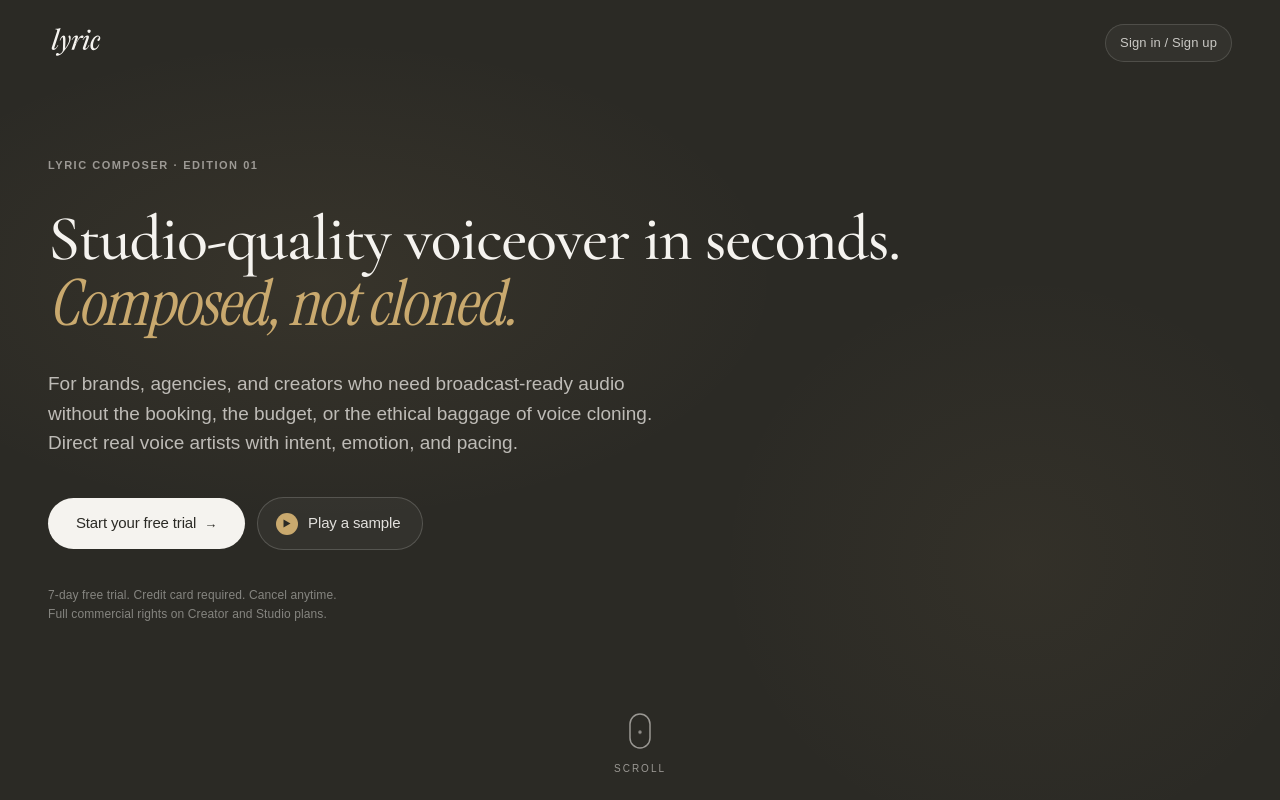
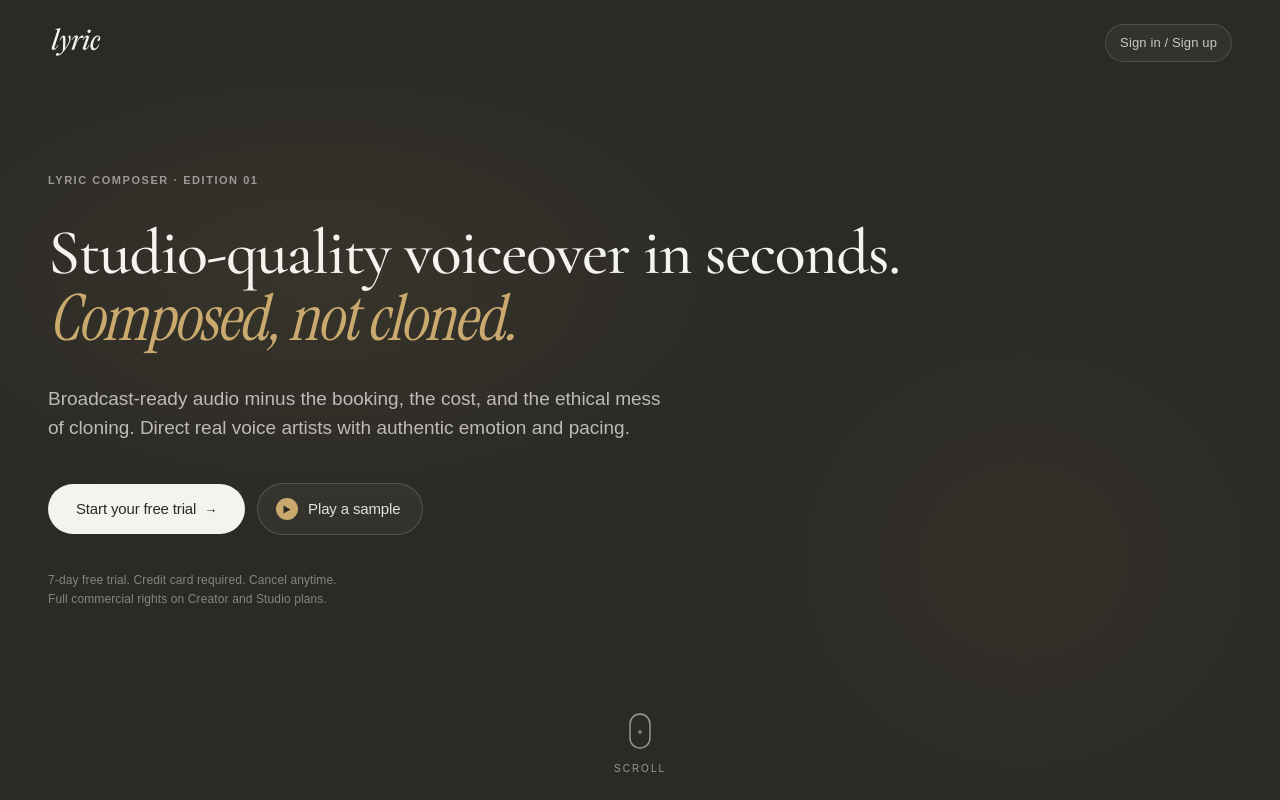
Before and after one commit to lyricvoices-gif/lyric-composer, a Next.js app: page / in a window 1280 px wide. Shown: the top 800 px of the page. Built offline with nearby package versions, Linux system fonts and the light colour scheme; no server answers.

Commit message:
Tighten hero subhead — minus the booking, cost, and ethical mess

```diff
--- a/components/landing/Hero.tsx
+++ b/components/landing/Hero.tsx
@@ -185,7 +185,7 @@ export default function Hero() {
                 margin: 0,
               }}
             >
-              For brands, agencies, and creators who need broadcast-ready audio without the booking, the budget, or the ethical baggage of voice cloning. Direct real voice artists with intent, emotion, and pacing.
+              Broadcast-ready audio minus the booking, the cost, and the ethical mess of cloning. Direct real voice artists with authentic emotion and pacing.
             </p>
           </ScrollReveal>
 
```
